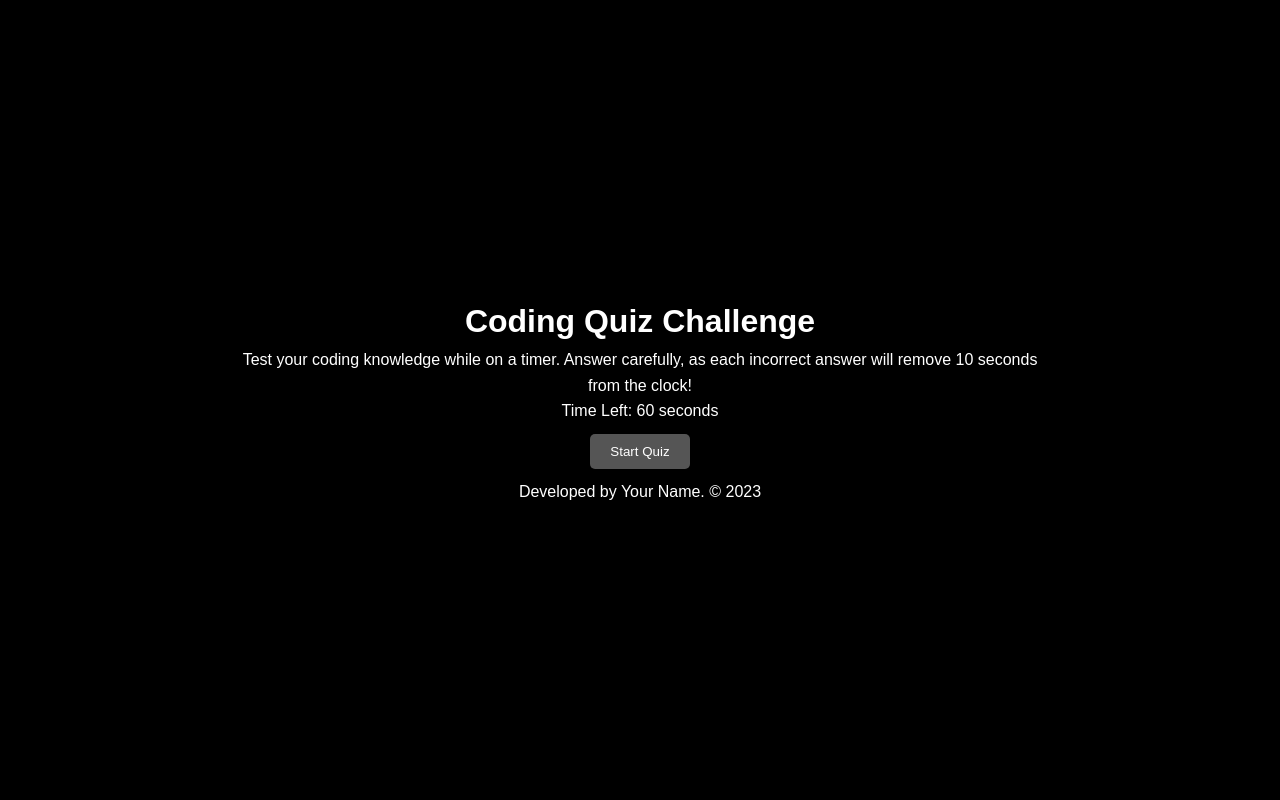
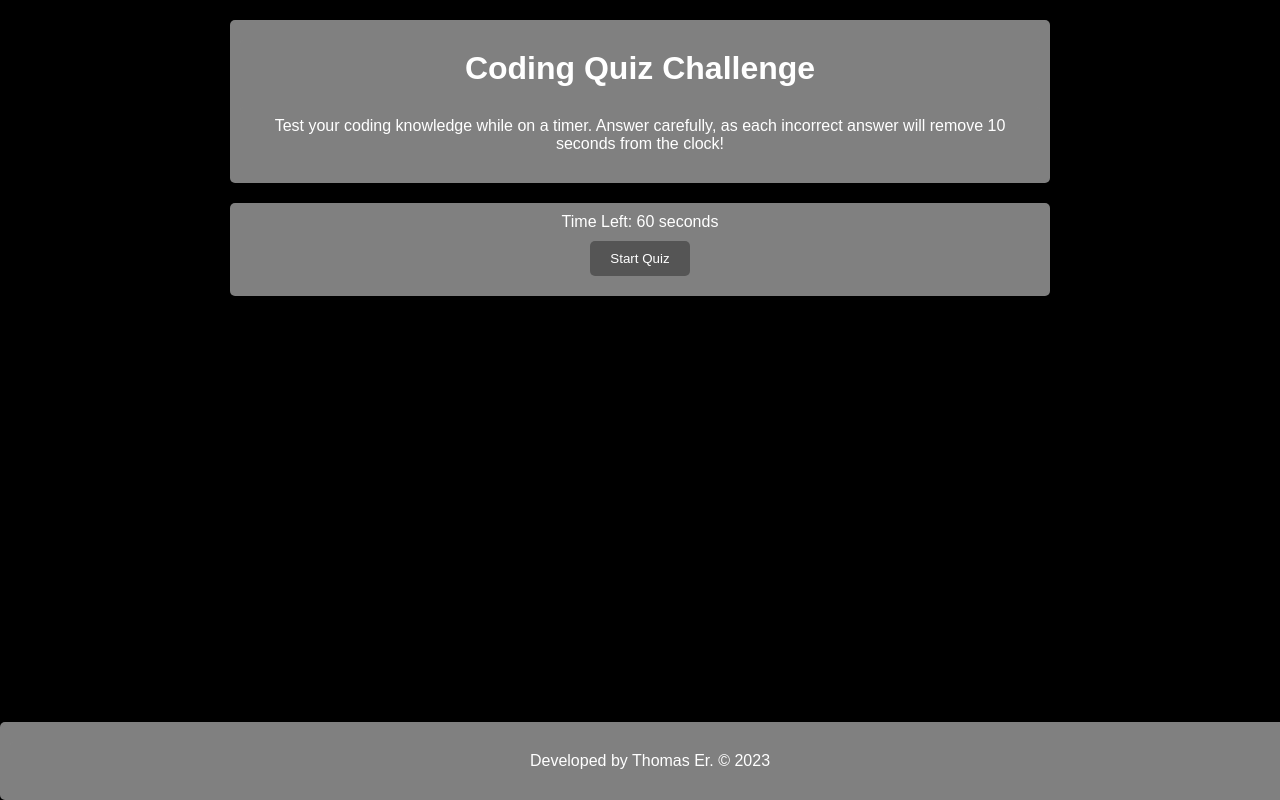
Before and after one commit to nba251522/coding-quiz, a plain HTML site: page index.html in a window 1280 px wide. Drawn offline with Linux system fonts and the light colour scheme; files whose address does not match are found by name.

```diff
--- a/Develop/style.css
+++ b/Develop/style.css
@@ -8,18 +8,21 @@ body, h1, h2, p, button, label, input {
 body {
   background-color: black;
   color: white;
-  height: 100vh;
-  display: flex;
-  flex-direction: column;
-  align-items: center;
-  justify-content: center;
-  line-height: 1.6;
+  padding-bottom: 40px;
 }
 
-header, main, footer {
+header, main, p, h1, h2, label {
+  background-color: grey;
+  padding: 10px;
+  border-radius: 5px;
+  margin: 10px 0;
+}
+
+header, main {
   width: 80%;
   max-width: 800px;
   text-align: center;
+  margin: 20px auto;
 }
 
 button {
@@ -51,3 +54,13 @@ input[type="text"] {
 .hidden {
   display: none;
 }
+
+footer {
+  position: fixed;
+  bottom: 0;
+  width: 100%;
+  background-color: grey;
+  padding: 10px;
+  border-radius: 5px;
+  text-align: center;
+}
--- a/index.html
+++ b/index.html
@@ -41,7 +41,7 @@
 </main>
 
 <footer>
-<p>Developed by Your Name. &copy; 2023</p>
+<p>Developed by Thomas Er. &copy; 2023</p>
 </footer>
 </body>
 </html>
```
